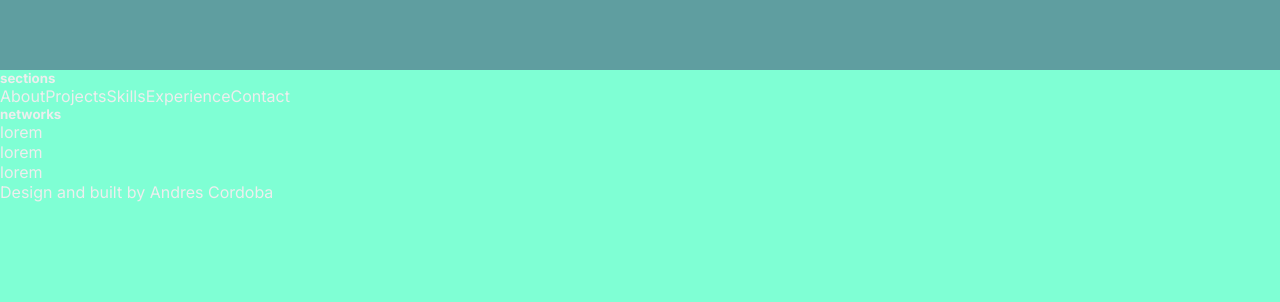
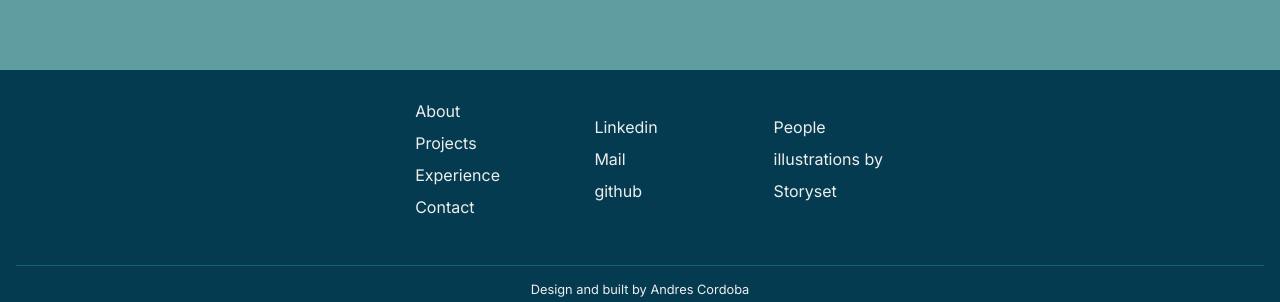
Before and after one commit to Andres21y/website, a Next.js app: page / in a window 1280 px wide. Shown: the part 650-952 px from the top of the page. Built offline with nearby package versions, Linux system fonts and the light colour scheme.

Commit message:
adding styles and modify footer section

```diff
--- a/src/components/footer/Footer.tsx
+++ b/src/components/footer/Footer.tsx
@@ -1,35 +1,44 @@
+'use client'
 import Link from 'next/link'
 import React from 'react'
 import styles from './footer.module.css'
 
 const Footer = () => {
     return (
-        <section>
-            <div className={styles.footer}>
-                <div className={styles.footerbody}>
-                    <div className={styles.linksections}>
-                        <h5>sections</h5>
-                        <Link href="/about" >About</Link>
-                        <Link href="/portfolio" className='navLink'>Projects</Link>
-                        <Link href="/skills" className='navLink'>Skills</Link>
-                        <Link href="/experience" className='navLink'>Experience</Link>
-                        <Link href="/contact" className='navLink'>Contact</Link>
-
-                    </div >
-                    <div className={styles.linksections}>
-                        <h5> networks</h5>
-                        <ul>
-                            <li><a href="#">lorem</a></li>
-                            <li><a href="#">lorem</a></li>
-                            <li><a href="#">lorem</a></li>
-                        </ul>
-
+        <div className={styles.container}>
+            <div className={styles.footerbody}>
+                <div className={styles.linksections}>
+                    <div className={styles.title}>
+                        <span>Navigation</span>
+                    </div>
+                    <div className={styles.contents}>
+                        <Link href="about" >About</Link>
+                        <Link href="portfolio" className='navLink'>Projects</Link>
+                        <Link href="experience" className='navLink'>Experience</Link>
+                        <Link href="contact" className='navLink'>Contact</Link>
                     </div>
 
                 </div >
-                <span>Design and built by Andres Cordoba</span>
+                <div className={styles.linksections}>
+                    <div className={styles.title}>
+                        <span>Networks</span>
+                    </div>
+                    <div className={styles.contents}>
+                        <Link href="https://www.linkedin.com/in/andres-cordoba-8714b5238/">Linkedin</Link>
+                        <Link href="mailto:andres17vh@gmail.com" target="_blank">Mail</Link>
+                        <Link href="https://github.com/Andres21y">github</Link>
+                    </div>
+                </div>
+                <div className={styles.linksections}>
+                    <div className={styles.title}>
+                        <span>Grettings</span>
+                    </div>
+                    <a href="https://storyset.com/people" target='_blank'>People illustrations by Storyset</a>
+                </div>
+
             </div >
-        </section>
+            <span className={styles.copyright} >Design and built by Andres Cordoba</span>
+        </div>
     )
 }
 
--- a/src/components/footer/footer.module.css
+++ b/src/components/footer/footer.module.css
@@ -0,0 +1,68 @@
+.container {
+    width: 100vw;
+    padding: 1rem;
+    display: flex;
+    justify-content: space-between;
+    flex-direction: column;
+    align-items: center;
+    gap: 2rem;
+    background-color: var(--alter-color);
+}
+
+.footerbody {
+    display: flex;
+    flex-wrap: wrap;
+    justify-content: center;
+    gap: 1rem;
+    max-width: 600px;
+}
+
+.linksections {
+    flex: 1;
+    flex-basis: 350;
+    display: flex;
+    align-items: center;
+}
+
+.title {
+    margin: .5rem 0;
+    color: var(--primary-color);
+}
+
+.title span {
+    writing-mode: vertical-rl;
+    opacity: .6;
+    padding: .5rem;
+    letter-spacing: 3px;
+    color: transparent;
+    -webkit-text-stroke: 1px var(--text-color);
+    transform: rotate(180deg);
+}
+
+.contents {
+    display: flex;
+    flex-direction: column;
+}
+
+.linksections a {
+    font-size: 1rem;
+    line-height: 2rem;
+}
+
+.linksections a:hover {
+    color: var(--focuse-color);
+}
+
+.copyright {
+    border-top: 1px solid rgba(84, 240, 232, 0.214);
+    padding: 1rem 0;
+    text-align: center;
+    font-size: .8rem;
+    display: flex;
+    flex-wrap: wrap-reverse;
+    justify-content: center;
+    align-items: center;
+    gap: 5px;
+    width: 100%;
+    color: var(--focuse-color);
+}
```
